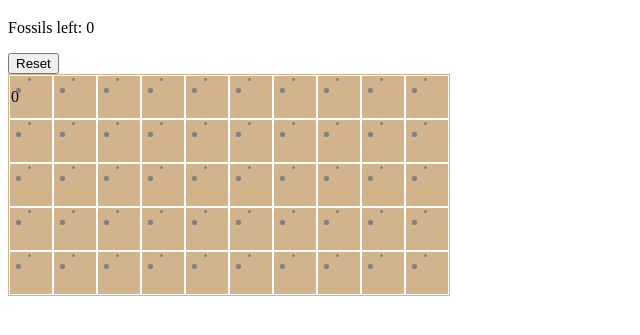
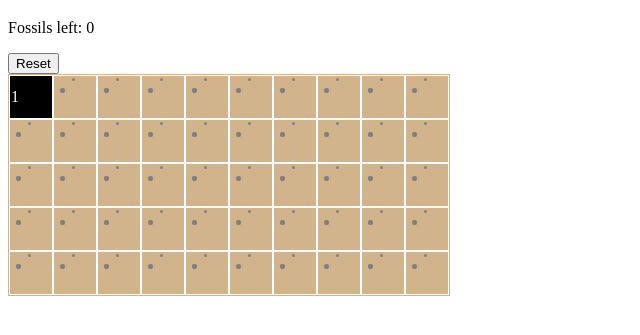
Before and after one commit to ajfarkas/fossil-dig, a plain HTML site: page index.html in a window 1280 px wide. Both pictures are taken after a click on the element 31 px from the left and 157 px from the top of the page. Shown: the part 61-396 px from the top of the page, without its empty margins (0-640 px from the left). Drawn offline with Linux system fonts and the light colour scheme.

Commit message:
correct number of fossils shown

```diff
--- a/fossils.js
+++ b/fossils.js
@@ -80,7 +80,7 @@ class FossilDig {
 				for (let xTest = xnum - 1; xTest <= xnum + 1; xTest++) {
 					console.log(xTest, yTest, xnum, ynum)
 					if (xTest === x && yTest === y) break;
-					else if (this.fossilsPos[x]?.includes(yTest.toString())) {
+					else if (this.fossilsPos[xTest]?.includes(yTest.toString())) {
 						console.log('adjacent')
 						adjacent++;
 					}
--- a/styles.css
+++ b/styles.css
@@ -12,21 +12,21 @@ html {
 	outline: 0.5px solid white;
 	outline-offset: 0.5px;
 }
-.dig__cell:before,
-.dig__cell:after {
+.dig__cell:empty:before,
+.dig__cell:empty:after {
 	content: '';
 	display: block;
 	position: absolute;
 	background-color: grey;
 }
-.dig__cell:before {
+.dig__cell:empty:before {
 	width: 5px;
 	height: 5px;
 	border-radius: 2px;
 	top: 12px;
 	left: 6px;
 }
-.dig__cell:after {
+.dig__cell:empty:after {
 	width: 3px;
 	height: 3px;
 	border-radius: 50%;
@@ -37,6 +37,10 @@ html {
 	outline: 2px inset grey;
 }
 
+.dig__cell:not(:empty) {
+	background-color: black;
+	color: white;
+}
 .dig__cell.has-fossil {
 	background-color: red;
 }
```
